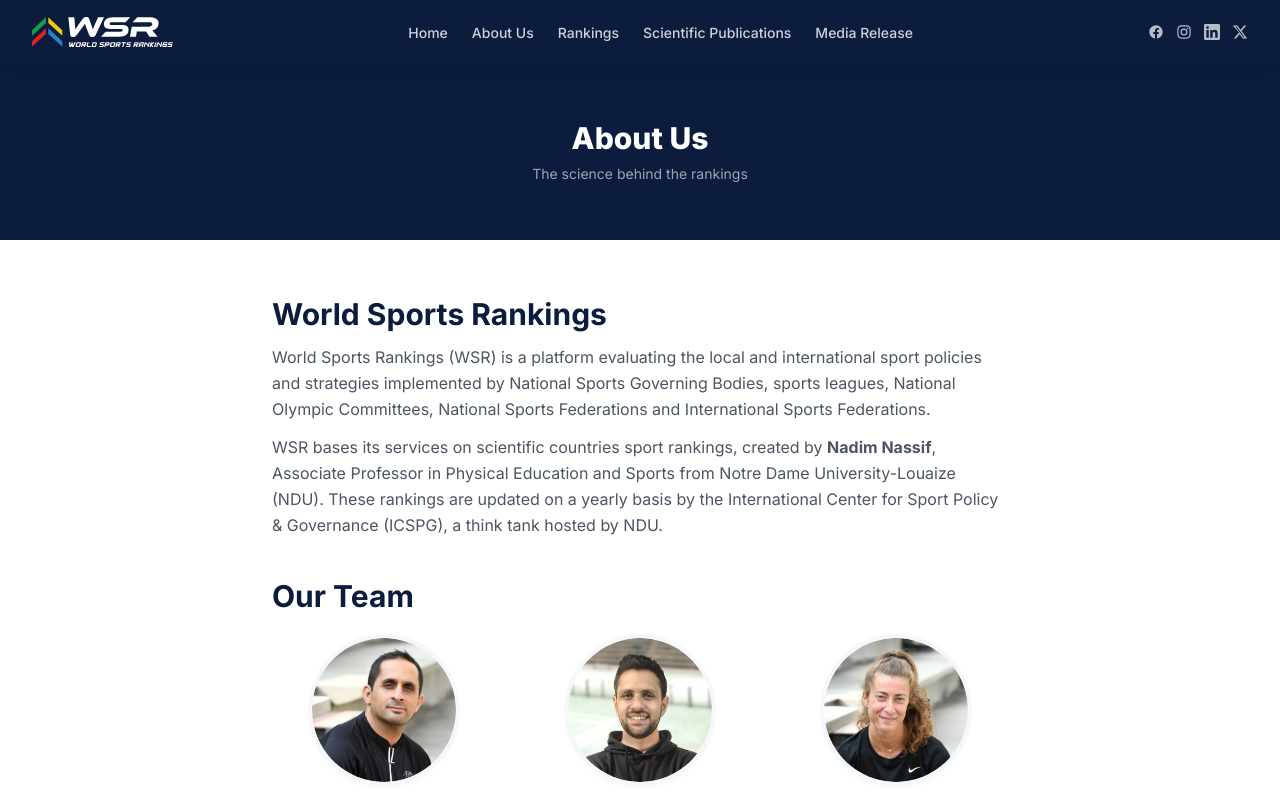
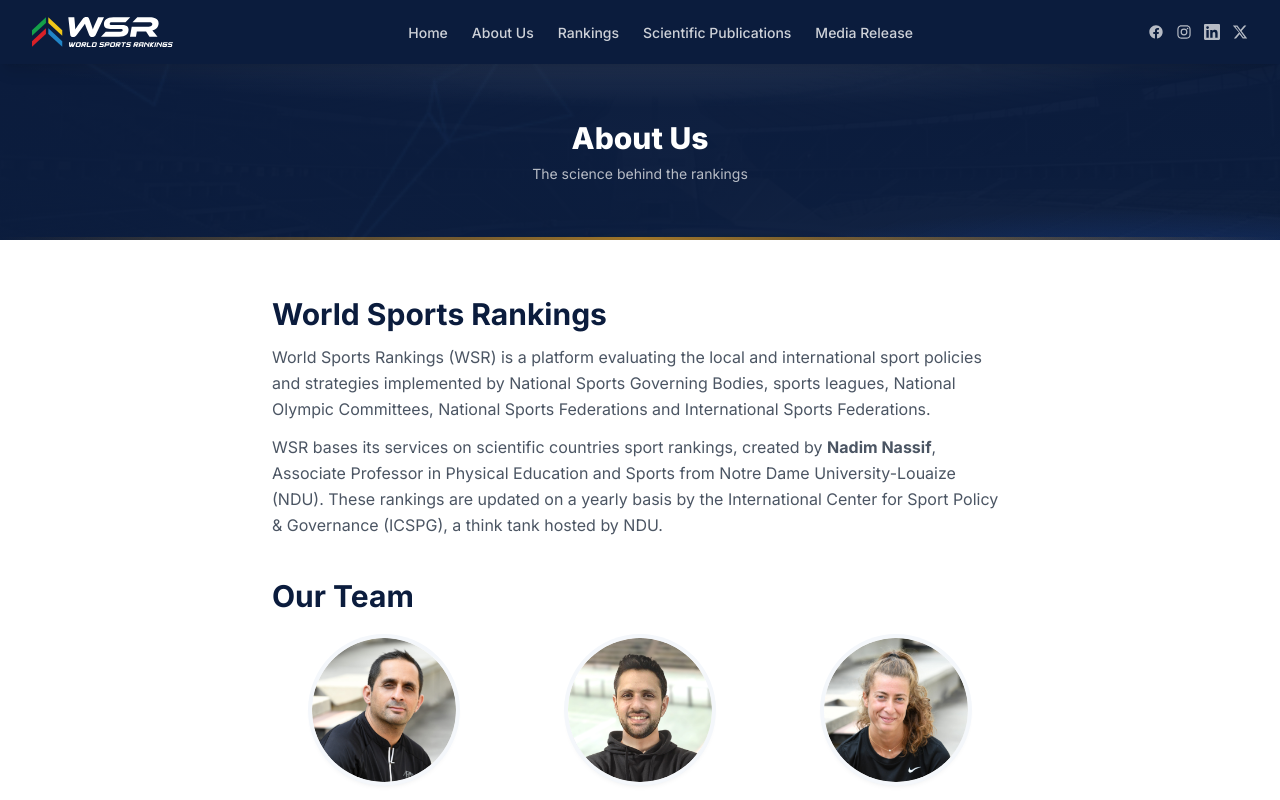
Before and after one commit to andrewngh123/wsr-website, a Next.js app: page /about in a window 1280 px wide. Shown: the top 800 px of the page. Built offline with nearby package versions, Linux system fonts and the light colour scheme.

Commit message:
Add richer PageHeader (stadium glow + particles + gold accent) to all non-home pages

```diff
--- a/app/about/page.tsx
+++ b/app/about/page.tsx
@@ -1,4 +1,5 @@
 import { Metadata } from 'next'
+import PageHeader from '@/components/PageHeader'
 
 export const metadata: Metadata = {
   title: 'About Us',
@@ -13,10 +14,7 @@
   return (
     <div className="min-h-screen">
       {/* Header */}
-      <div className="bg-wsr-navy text-white py-14 px-4 text-center">
-        <h1 className="text-3xl font-extrabold">About Us</h1>
-        <p className="text-white/60 text-sm mt-2">The science behind the rankings</p>
-      </div>
+      <PageHeader title="About Us" subtitle="The science behind the rankings" />
 
       <div className="max-w-3xl mx-auto px-4 py-14 space-y-10">
         {/* About WSR */}
--- a/app/countries/[code]/page.tsx
+++ b/app/countries/[code]/page.tsx
@@ -2,6 +2,7 @@
 import { getCountryProfile, getCountryName } from '@/lib/rankings'
 import CountryFlag from '@/components/CountryFlag'
 import RankChange from '@/components/RankChange'
+import PageHeader from '@/components/PageHeader'
 import Link from 'next/link'
 
 interface Props {
@@ -57,17 +58,17 @@
   return (
     <div className="min-h-screen bg-wsr-light">
       {/* Header */}
-      <div className="bg-wsr-navy text-white py-14 px-4">
+      <PageHeader>
         <div className="max-w-4xl mx-auto flex items-center gap-6">
           <CountryFlag iso2={country.iso_2} name={country.name} size="lg" />
           <div>
             <h1 className="text-3xl font-extrabold">{country.name}</h1>
-            <p className="text-white/60 text-sm mt-1 uppercase tracking-wide">
+            <p className="text-white/70 text-sm mt-1 uppercase tracking-wide">
               {country.continent_code} &bull; ISO: {country.iso_2.toUpperCase()}
             </p>
           </div>
         </div>
-      </div>
+      </PageHeader>
 
       {/* Rankings cards */}
       <div className="max-w-4xl mx-auto px-4 py-10">
--- a/app/media-release/page.tsx
+++ b/app/media-release/page.tsx
@@ -2,6 +2,7 @@
 import Link from 'next/link'
 import MediaImage from '@/components/MediaImage'
 import MediaCarousel from '@/components/MediaCarousel'
+import PageHeader from '@/components/PageHeader'
 import { MEDIA_RELEASES } from '@/lib/mediaReleases'
 
 export const metadata: Metadata = {
@@ -18,12 +19,10 @@
 
   return (
     <div className="min-h-screen bg-wsr-light">
-      <div className="bg-wsr-navy text-white py-14 px-4 text-center">
-        <h1 className="text-3xl font-extrabold">Media Release</h1>
-        <p className="text-white/60 text-sm mt-2">
-          Press coverage about WSR — {total} articles across {MEDIA_RELEASES.length} sources
-        </p>
-      </div>
+      <PageHeader
+        title="Media Release"
+        subtitle={`Press coverage about WSR — ${total} articles across ${MEDIA_RELEASES.length} sources`}
+      />
 
       <div className="max-w-6xl mx-auto px-4 py-14 space-y-12">
         {MEDIA_RELEASES.map((group) => (
--- a/app/rankings/page.tsx
+++ b/app/rankings/page.tsx
@@ -4,6 +4,7 @@
 import Link from 'next/link'
 import CountryFlag from '@/components/CountryFlag'
 import RankChange from '@/components/RankChange'
+import PageHeader from '@/components/PageHeader'
 import { rankingStatus } from '@/lib/format'
 
 // ── Types ────────────────────────────────────────────────────────────────────
@@ -157,10 +158,7 @@
   return (
     <div className="min-h-screen bg-wsr-light">
       {/* Page header */}
-      <div className="bg-wsr-navy text-white py-12 px-4 text-center">
-        <h1 className="text-3xl font-extrabold mb-2">World Sports Rankings</h1>
-        <p className="text-white/60 text-sm max-w-xl mx-auto">{activeTabInfo.description}</p>
-      </div>
+      <PageHeader title="World Sports Rankings" subtitle={activeTabInfo.description} />
 
       <div className="max-w-4xl mx-auto px-4 py-8">
 
--- a/app/scientific-publications/page.tsx
+++ b/app/scientific-publications/page.tsx
@@ -1,5 +1,6 @@
 import { Metadata } from 'next'
 import Link from 'next/link'
+import PageHeader from '@/components/PageHeader'
 import { PUBLICATIONS } from '@/lib/publications'
 
 export const metadata: Metadata = {
@@ -13,12 +14,10 @@
 
   return (
     <div className="min-h-screen bg-wsr-light">
-      <div className="bg-wsr-navy text-white py-14 px-4 text-center">
-        <h1 className="text-3xl font-extrabold">Scientific Publications</h1>
-        <p className="text-white/60 text-sm mt-2">
-          Peer-reviewed research behind the WSR methodology — {total} publications
-        </p>
-      </div>
+      <PageHeader
+        title="Scientific Publications"
+        subtitle={`Peer-reviewed research behind the WSR methodology — ${total} publications`}
+      />
 
       <div className="max-w-3xl mx-auto px-4 py-14 space-y-10">
         {PUBLICATIONS.map((section) => (
--- /dev/null
+++ b/components/PageHeader.tsx
@@ -0,0 +1,59 @@
+import React from 'react'
+
+/**
+ * Shared page header for non-home pages. A navy band with a faint stadium
+ * photo, floodlight glow, light particles and a gold accent line — cohesive
+ * with the homepage hero but lighter, and keeps text fully readable.
+ *
+ * Pass `title` (+ optional `subtitle`) for the standard centered header, or
+ * `children` for a custom layout (e.g. the country page's flag + name).
+ */
+export default function PageHeader({
+  title,
+  subtitle,
+  children,
+}: {
+  title?: string
+  subtitle?: React.ReactNode
+  children?: React.ReactNode
+}) {
+  return (
+    <div className="relative overflow-hidden bg-wsr-navy text-white">
+      {/* faint stadium photo */}
+      <div
+        className="absolute inset-0 bg-cover bg-center opacity-40"
+        style={{ backgroundImage: 'url(/design/hero-stadium.webp)' }}
+      />
+      {/* navy wash — keeps the text crisp over the photo */}
+      <div className="absolute inset-0 bg-gradient-to-br from-wsr-navy via-wsr-navy/90 to-[#0b1c3d]/85" />
+      {/* light particles */}
+      <div
+        className="absolute inset-0 opacity-20 mix-blend-screen bg-cover bg-center"
+        style={{ backgroundImage: 'url(/design/particles.webp)' }}
+      />
+      {/* floodlight glow */}
+      <div
+        className="absolute inset-0"
+        style={{
+          background:
+            'radial-gradient(110% 100% at 50% -30%, rgba(255,255,255,0.16), transparent 55%), radial-gradient(60% 80% at 90% 130%, rgba(31,107,255,0.30), transparent 60%)',
+        }}
+      />
+      {/* gold accent line at the bottom edge */}
+      <div
+        className="absolute bottom-0 inset-x-0 h-[3px]"
+        style={{ background: 'linear-gradient(90deg, transparent, #e8a020aa, transparent)' }}
+      />
+
+      <div className="relative px-4 py-14">
+        {title && (
+          <div className="text-center">
+            <h1 className="text-3xl font-extrabold">{title}</h1>
+            {subtitle && <p className="text-white/70 text-sm mt-2 max-w-xl mx-auto">{subtitle}</p>}
+          </div>
+        )}
+        {children}
+      </div>
+    </div>
+  )
+}
```
